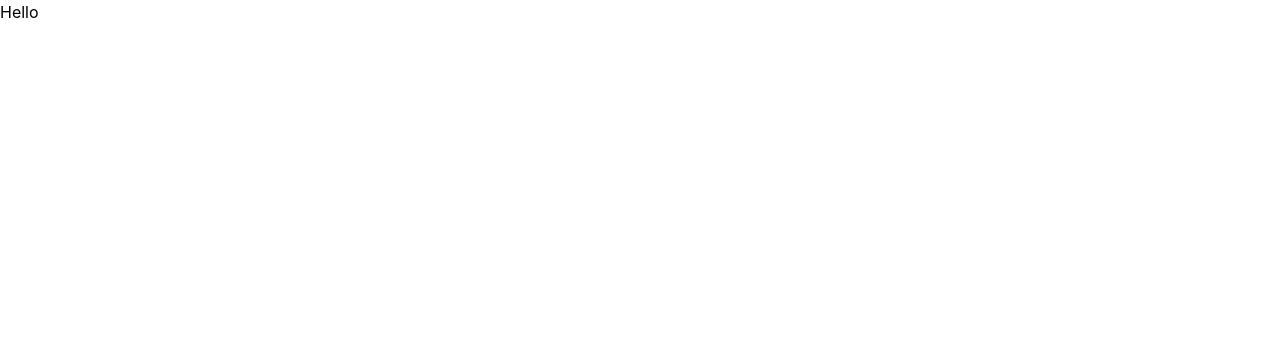
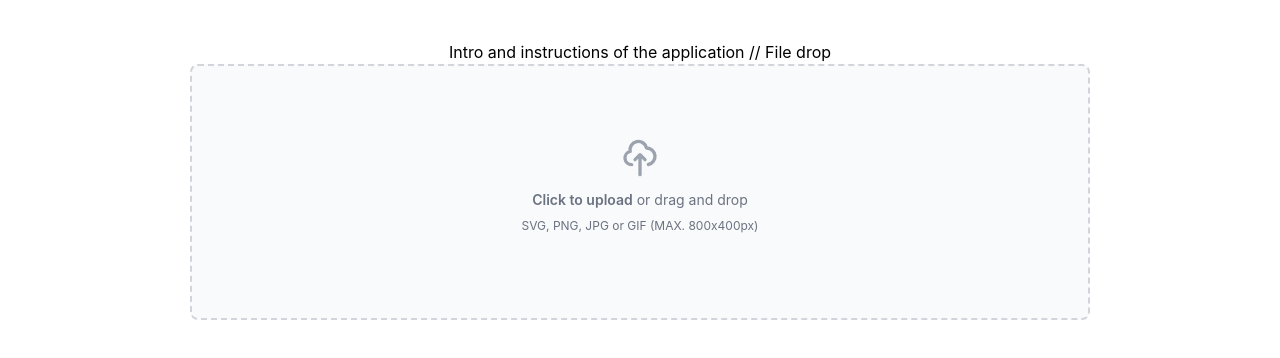
Before and after one commit to DevLaukey/CryptoCert--Bunzz, a Next.js app: page / in a window 1280 px wide. Shown: the top 358 px of the page. Built offline with nearby package versions, Linux system fonts and the light colour scheme.

Commit message:
Added gorm

```diff
--- /dev/null
+++ b/components/FileUpload.jsx
@@ -0,0 +1,92 @@
+import React, { useState } from "react";
+
+const FileUpload = () => {
+  const [files, setFile] = useState([]);
+  const [message, setMessage] = useState();
+  const handleFile = (e) => {
+    setMessage("");
+    let file = e.target.files;
+
+    for (let i = 0; i < file.length; i++) {
+      const fileType = file[i]["type"];
+      const validImageTypes = ["image/gif", "image/jpeg", "image/png"];
+      if (validImageTypes.includes(fileType)) {
+        setFile([...files, file[i]]);
+      } else {
+        setMessage("only images accepted");
+      }
+    }
+  };
+  const removeImage = (i) => {
+    setFile(files.filter((x) => x.name !== i));
+  };
+
+  console.log(files);
+  return (
+    <>
+      <div class="flex items-center justify-center w-3/4">
+        <span className="flex justify-center items-center text-[12px] mb-1 text-red-500">
+          {message}
+        </span>
+
+        <label
+          for="dropzone-file"
+          class="flex flex-col items-center justify-center w-full h-64 border-2 border-gray-300 border-dashed rounded-lg cursor-pointer bg-gray-50 dark:hover:bg-bray-800 dark:bg-gray-700 hover:bg-gray-100 dark:border-gray-600 dark:hover:border-gray-500 dark:hover:bg-gray-600"
+        >
+          <div class="flex flex-col items-center justify-center pt-5 pb-6">
+            <svg
+              aria-hidden="true"
+              class="w-10 h-10 mb-3 text-gray-400"
+              fill="none"
+              stroke="currentColor"
+              viewBox="0 0 24 24"
+              xmlns="http://www.w3.org/2000/svg"
+            >
+              <path
+                stroke-linecap="round"
+                stroke-linejoin="round"
+                stroke-width="2"
+                d="M7 16a4 4 0 01-.88-7.903A5 5 0 1115.9 6L16 6a5 5 0 011 9.9M15 13l-3-3m0 0l-3 3m3-3v12"
+              ></path>
+            </svg>
+            <p class="mb-2 text-sm text-gray-500 dark:text-gray-400">
+              <span class="font-semibold">Click to upload</span> or drag and
+              drop
+            </p>
+            <p class="text-xs text-gray-500 dark:text-gray-400">
+              SVG, PNG, JPG or GIF (MAX. 800x400px)
+            </p>
+          </div>
+          <input
+            id="dropzone-file"
+            onChange={handleFile}
+            type="file"
+            class="hidden"
+          />
+          <div className="flex flex-wrap gap-2 mt-2">
+            {files.map((file, key) => {
+              return (
+                <div key={key} className="overflow-hidden relative">
+                  <i
+                    onClick={() => {
+                      removeImage(file.name);
+                    }}
+                    className="mdi mdi-close absolute right-1 hover:text-white cursor-pointer"
+                  ></i>
+                  <img
+                    className="h-20 w-20 rounded-md"
+                    src={URL.createObjectURL(file)}
+                  />
+                </div>
+              );
+            })}
+          </div>
+        </label>
+
+          </div>
+
+    </>
+  );
+};
+
+export default FileUpload;
--- a/pages/index.js
+++ b/pages/index.js
@@ -1,8 +1,11 @@
-import Head from 'next/head'
-import Image from 'next/image'
+import FileUpload from "../components/FileUpload";
+
 
 export default function Home() {
   return (
-    <div> Hello </div>
-  )
+    <div className="container py-10 px-10 mx-0 min-w-full flex flex-col items-center">
+      Intro and instructions of the application // File drop
+      <FileUpload />
+    </div>
+  );
 }
```
Also changed, not shown: 1 other file (tests, documents, lock files or other folders).
